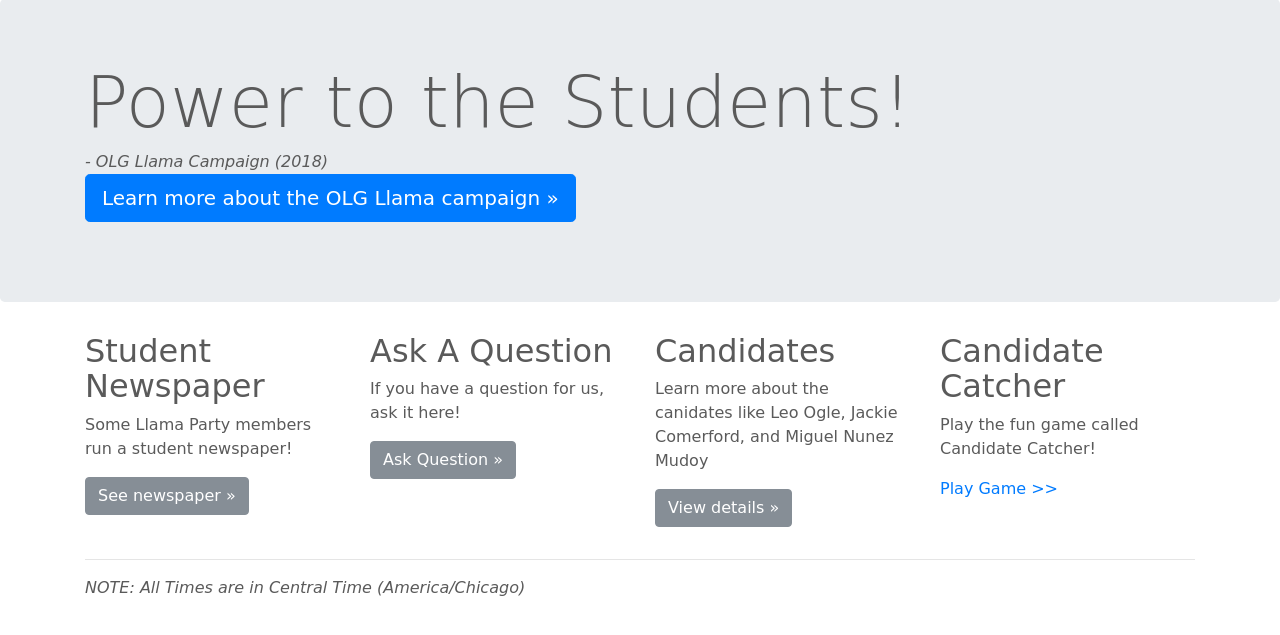
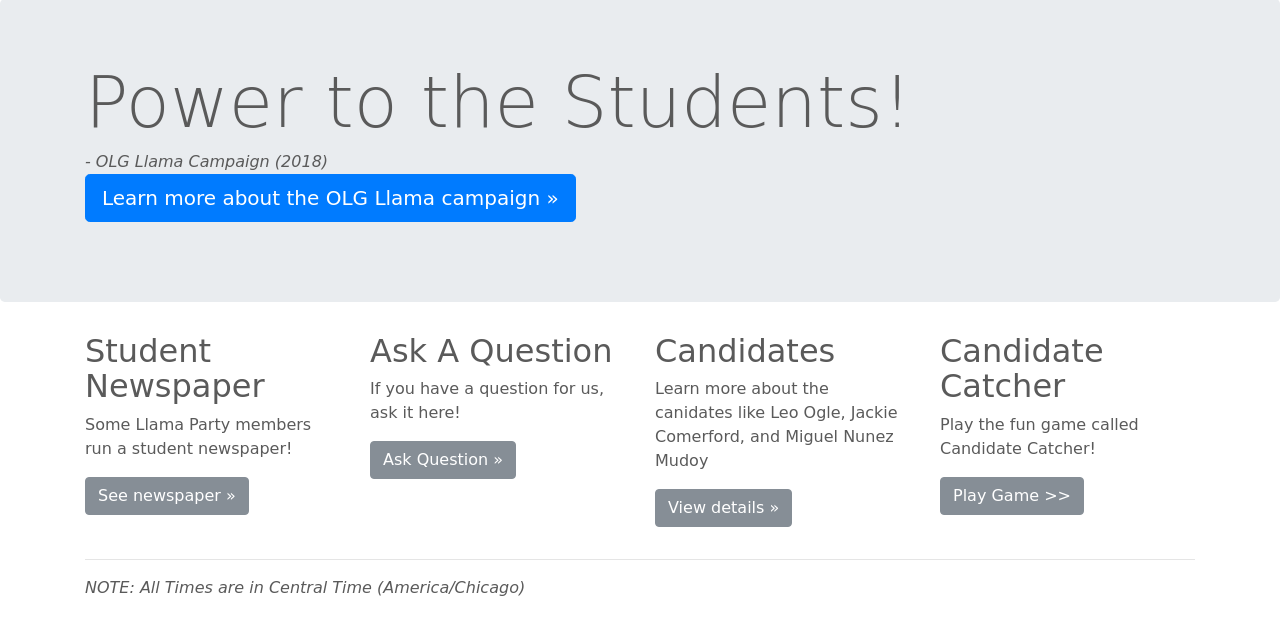
Before and after one commit to lekim123/Bull-Moose-OLG, a Django app: page / in a window 1280 px wide. Shown: the part 57-692 px from the top of the page. Run offline with Django 3.2, Linux system fonts and the light colour scheme; some libraries are stand-ins or nearby versions.

Commit message:
Add button to game

```diff
--- a/main/templates/home.html
+++ b/main/templates/home.html
@@ -56,7 +56,7 @@
         <div class="col-md-3">
          <h2>Candidate Catcher</h2>
          <p>Play the fun game called Candidate Catcher!</p>
-         <p><a href="btn btn-secondary" href="/game/" role="button">Play Game >></a></p>
+         <p><a class="btn btn-secondary" href="/game/" role="button">Play Game >></a></p>
         </div>
       </div>
 
```
